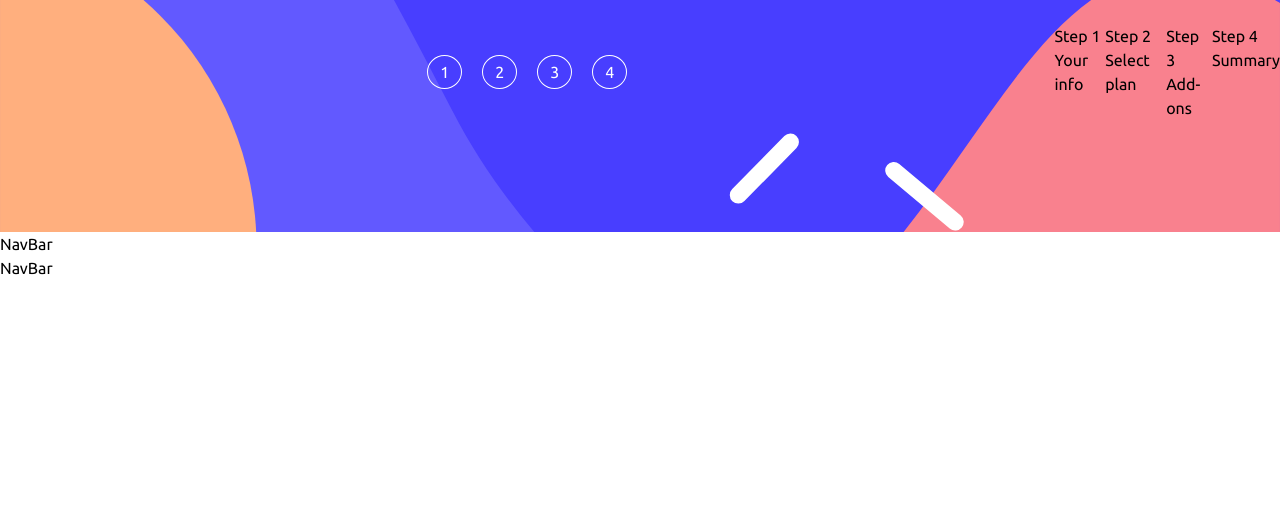
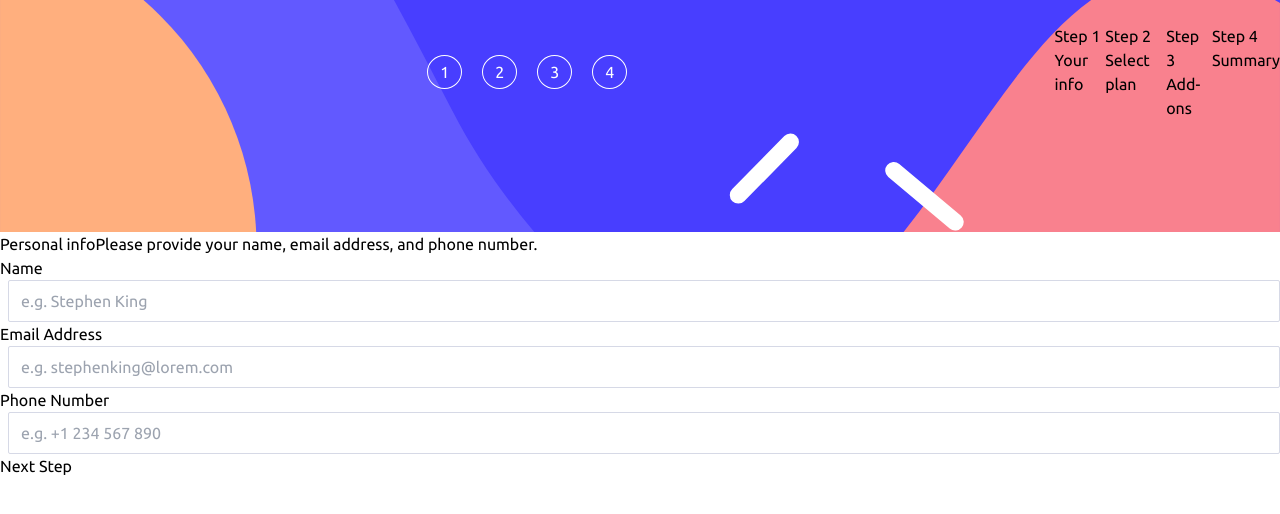
Before and after one commit to Aik-202/aik-multi-step-form, a React (Vite) app in the folder multi-step_form/: page / in a window 1280 px wide. Shown: the top 514 px of the page. Built offline with nearby package versions, Linux system fonts and the light colour scheme.

Commit message:
Added html and a little styling for the personal info page

```diff
--- a/multi-step_form/src/Components/Form/FormHeaders.jsx
+++ b/multi-step_form/src/Components/Form/FormHeaders.jsx
@@ -1,7 +1,18 @@
 import React from 'react'
+import { form } from '../../Data/demo'
 
-export default function FormHeaders() {
+export default function FormHeaders(props) {
   return (
-    <div>NavBar</div>
+    form.map((item) => {return <div key={item.id}
+    className=
+    {
+      props.personal && item.id == 1 ? 'flex' :
+      props.plans && item.id == 2 ? 'flex' :
+      props.addons && item.id == 3 ? 'flex' :
+      props.finished && item.id == 4 ? 'flex' : 'hidden'
+    }>
+      <h1>{item.title}</h1>
+      <p>{item.info}</p>
+    </div>})
   )
 }
--- a/multi-step_form/src/Components/Form/PersonalInfo.jsx
+++ b/multi-step_form/src/Components/Form/PersonalInfo.jsx
@@ -2,6 +2,25 @@ import React from 'react'
 
 export default function PersonalInfo() {
   return (
-    <div>NavBar</div>
+    <section>
+      <div className='flex flex-col space-x-2'>
+        <label htmlFor="name">Name</label>
+        <input type="text" placeholder='e.g. Stephen King' id='name' className='border-[1px]
+        border-solid border-light-gray rounded-sm py-2 px-3' />
+      </div>
+      <div className='flex flex-col space-x-2'>
+        <label htmlFor="email">Email Address</label>
+        <input type="email" placeholder='e.g. stephenking@lorem.com' id='email' className='border-[1px]
+        border-solid border-light-gray rounded-sm py-2 px-3' />
+      </div>
+      <div className='flex flex-col space-x-2'>
+        <label htmlFor="phone-no">Phone Number</label>
+        <input type="number" placeholder='e.g. +1 234 567 890' id='phone-no' className='border-[1px]
+        border-solid border-light-gray rounded-sm py-2 px-3' />
+      </div>
+      <div>
+        <button>Next Step</button>
+      </div>
+    </section>
   )
 }
--- a/multi-step_form/src/Data/demo.js
+++ b/multi-step_form/src/Data/demo.js
@@ -35,18 +35,22 @@ export const nav = [
 
 export const form = [
     {
+        id: 1,
         title: 'Personal info',
         info: 'Please provide your name, email address, and phone number.',
     },
     {
+        id: 2,
         title: 'Select your plan',
         info: 'You have the option of monthly or yearly billing.',
     },
     {
+        id: 3,
         title: 'Pick add-ons',
         info: 'Add-ons help enhance your gaming experience.',
     },
     {
+        id: 4,
         title: 'Finishing up',
         info: 'Double-check everything looks OK before confirming.',
     }
--- a/multi-step_form/src/Pages/AddOns.jsx
+++ b/multi-step_form/src/Pages/AddOns.jsx
@@ -5,7 +5,7 @@ export default function AddOns() {
   return (
     <section>
         <NavBar />
-        <FormHeaders />
+        <FormHeaders personal={false} plans={false} addons={true} finished={false}/>
         <AddOnsInfo />
     </section>
 
--- a/multi-step_form/src/Pages/Finished.jsx
+++ b/multi-step_form/src/Pages/Finished.jsx
@@ -5,7 +5,7 @@ export default function Finished() {
   return (
     <section>
         <NavBar />
-        <FormHeaders />
+        <FormHeaders personal={false} plans={false} addons={false} finished={true}/>
         <FinishedInfo />
     </section>
 
--- a/multi-step_form/src/Pages/Personal.jsx
+++ b/multi-step_form/src/Pages/Personal.jsx
@@ -5,7 +5,7 @@ export default function AddOns() {
   return (
     <section>
         <NavBar />
-        <FormHeaders personal={true}/>
+        <FormHeaders personal={true} plans={false} addons={false} finished={false}/>
         <PersonalInfo />
     </section>
 
--- a/multi-step_form/src/Pages/Plans.jsx
+++ b/multi-step_form/src/Pages/Plans.jsx
@@ -5,7 +5,7 @@ export default function AddOns() {
   return (
     <section>
         <NavBar />
-        <FormHeaders />
+        <FormHeaders personal={false} plans={true} addons={false} finished={false}/>
         <PlansInfo />
     </section>
 
```
Also changed, not shown: 1 other file (tests, documents, lock files or other folders).
